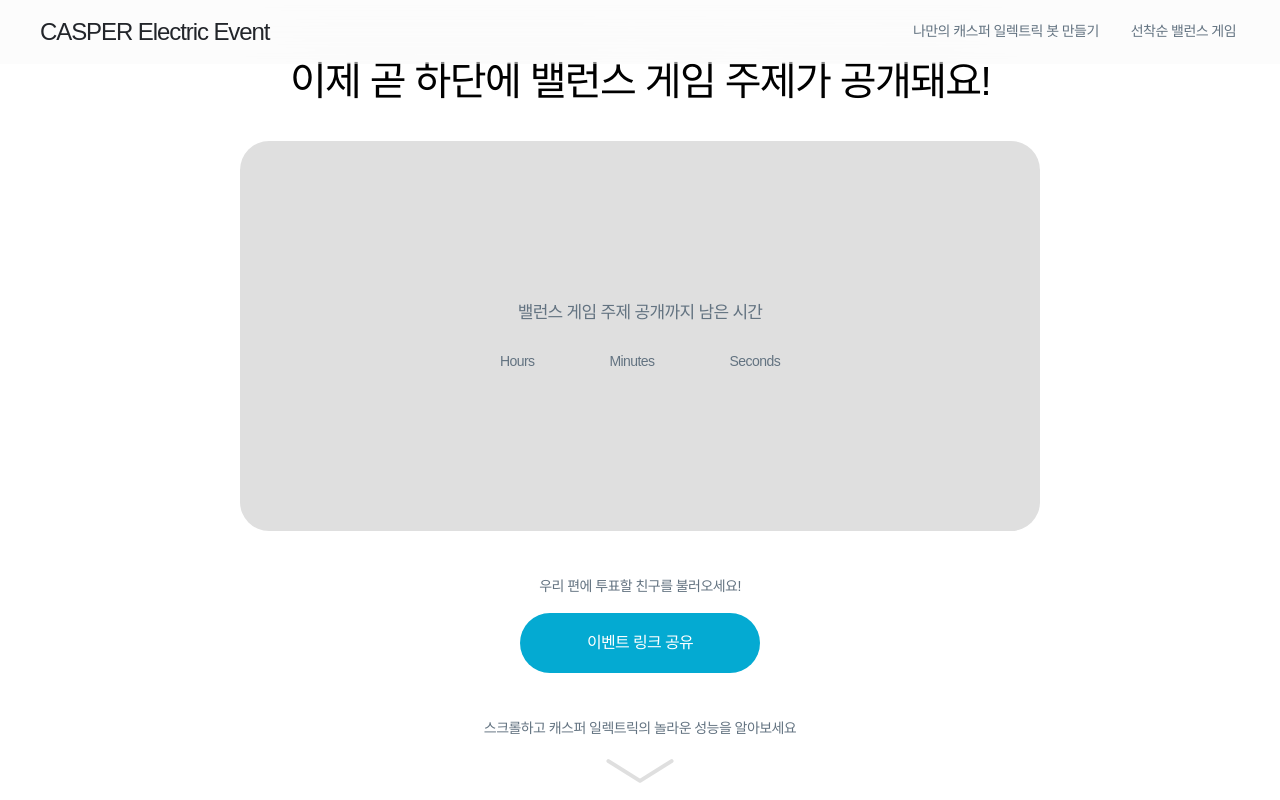
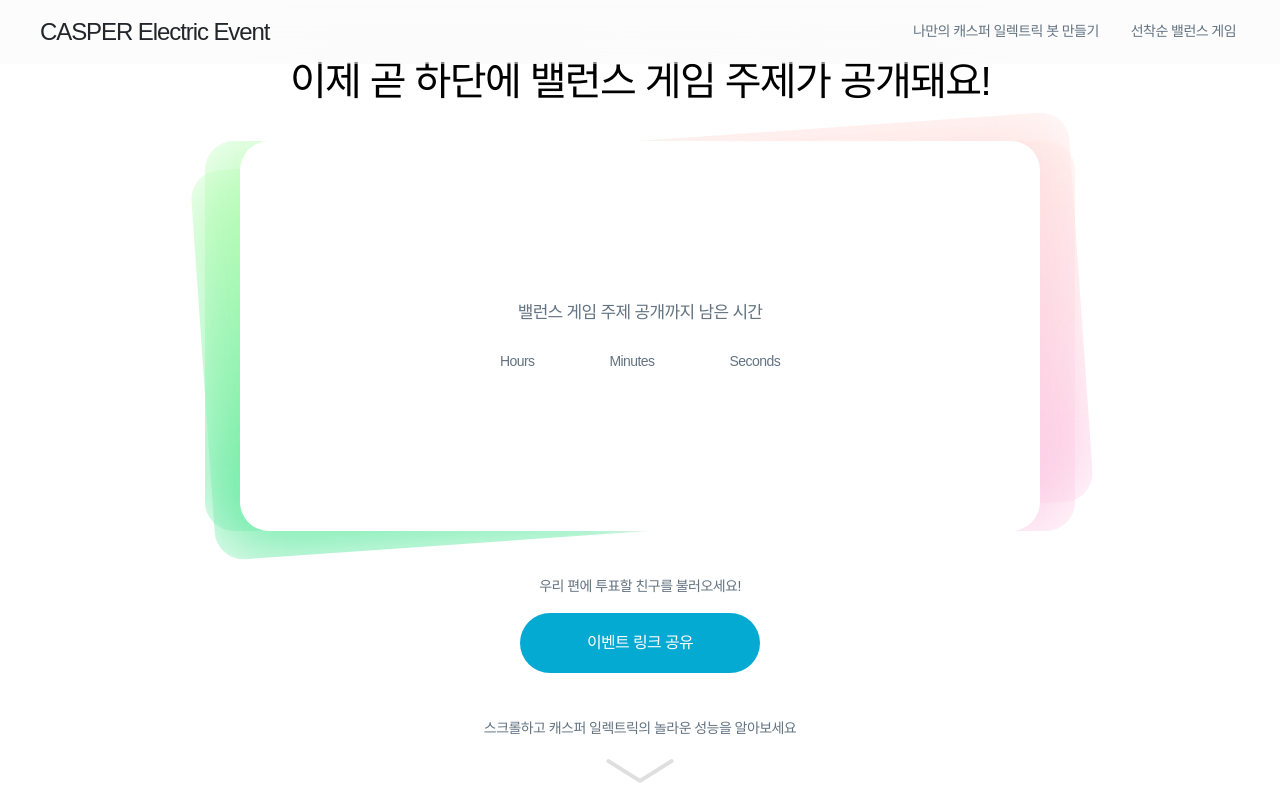
Before and after one commit to softeerbootcamp4th/Team7-HybridJGS-FE, a React (Vite) app in the folder client/: page /rush in a window 1280 px wide. Shown: the top 800 px of the page. Built offline with nearby package versions, Linux system fonts and the light colour scheme; grey boxes are pictures that could not be loaded; a web font is replaced by a local one.

Commit message:
design: 선착순 밸런스 게임 시간 표시 박스 UI 구현

```diff
--- a/client/src/features/Rush/BalanceGame.tsx
+++ b/client/src/features/Rush/BalanceGame.tsx
@@ -3,9 +3,20 @@ import Scroll from "@/components/Scroll";
 
 export default function BalanceGame() {
     return (
-        <section className="h-screen bg-n-white flex flex-col gap-8 justify-center items-center">
+        <section className="relative h-screen bg-n-white flex flex-col gap-8 justify-center items-center">
             <p className="h-heading-2-bold pt-10">이제 곧 하단에 밸런스 게임 주제가 공개돼요!</p>
-            <div className="flex flex-col gap-6 justify-center items-center w-[800px] h-[390px] bg-n-neutral-300 rounded-[29px]">
+            <div className="relative z-10">
+                <div className="absolute top-0 left-[-38px] w-[880px] h-[390px] rounded-[29px] overflow-hidden bg-n-white/[.16] -rotate-[4deg] z-20">
+                    <div className="w-1/2 h-full float-left bg-gradient-green blur-[40px]" />
+                    <div className="w-1/2 h-full float-right bg-gradient-red blur-[40px]" />
+                </div>
+                <div className="absolute top-0 left-[35px] w-[800px] h-[390px] rounded-[29px] overflow-hidden bg-n-white/[.16] z-5">
+                    <div className="w-1/2 h-full float-right bg-gradient-red blur-[40px]" />
+                </div>
+                <div className="absolute top-0 right-[35px] w-[800px] h-[390px] rounded-[29px] overflow-hidden bg-n-white/[.16] z-5">
+                    <div className="w-1/2 h-full float-left bg-gradient-green blur-[40px]" />
+                </div>
+                <div className="flex flex-col gap-6 justify-center items-center w-[800px] h-[390px] bg-n-white rounded-[29px] relative z-20">
                     <p className="h-body-1-regular text-n-neutral-500">
                         밸런스 게임 주제 공개까지 남은 시간
                     </p>
@@ -13,6 +24,7 @@ export default function BalanceGame() {
                         <p>Hours</p>
                         <p>Minutes</p>
                         <p>Seconds</p>
+                    </div>
                 </div>
             </div>
             <div className="flex flex-col justify-center items-center gap-4 my-3">
```
Lines whose indentation alone changed are shown as unchanged.
